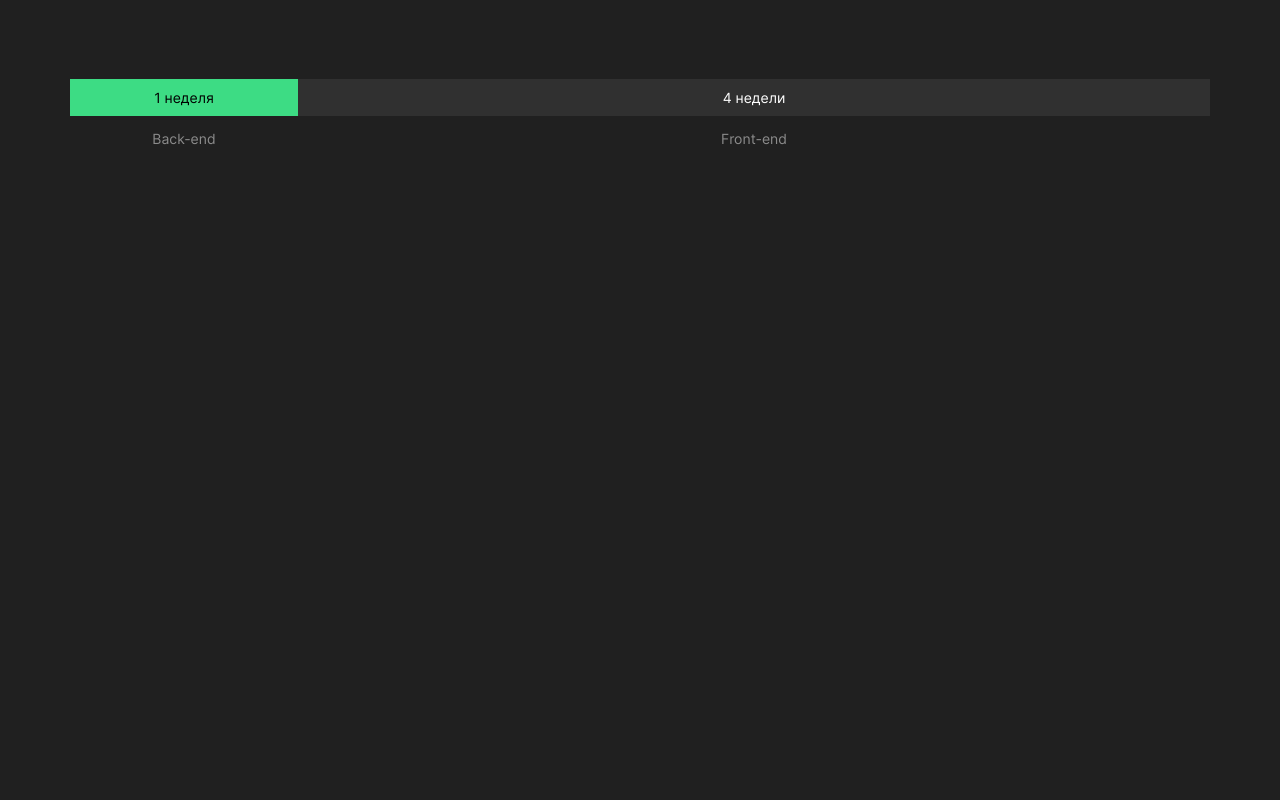
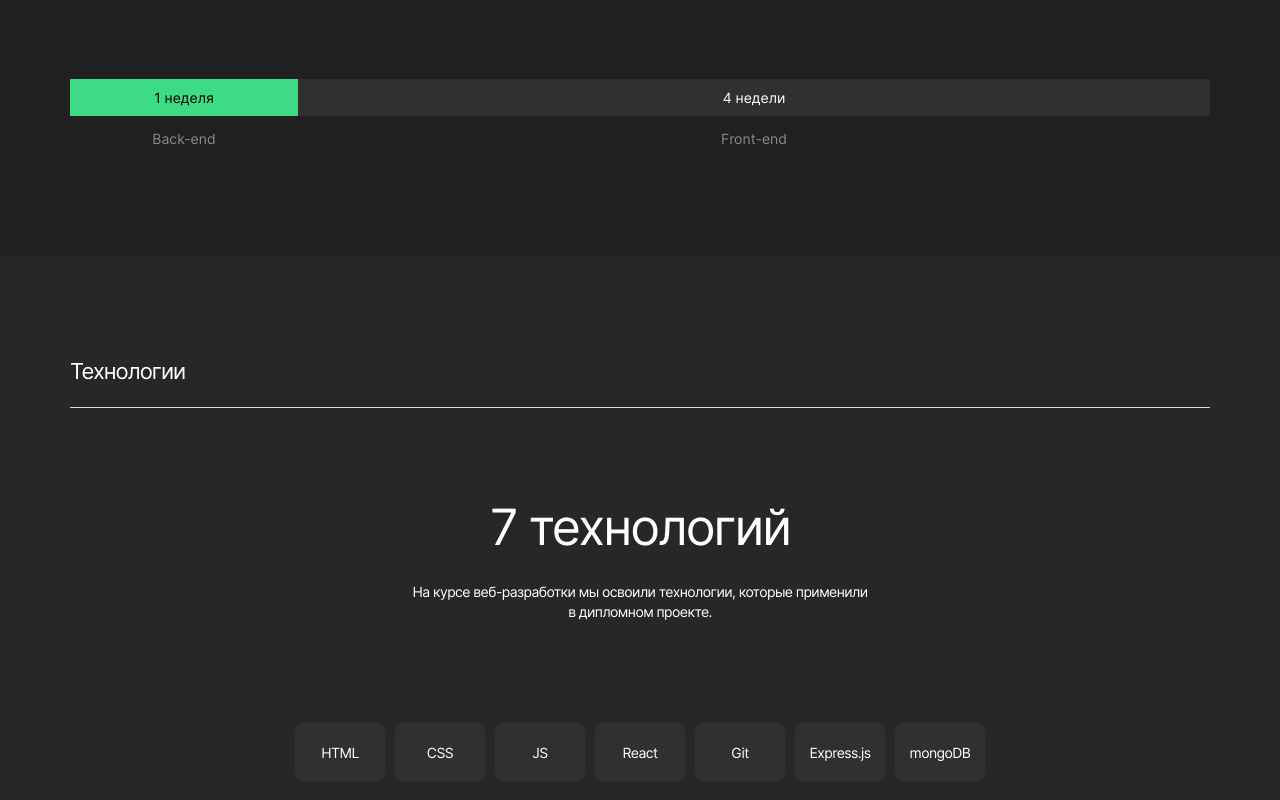
Before and after one commit to Tptechnician/movies-explorer-frontend, a React (Create React App) app: page / in a window 1280 px wide. Shown: the part 999-1799 px from the top of the page. Before the commit the page ends 1255 px from the top, so only its background shows below. Built offline with nearby package versions, Linux system fonts and the light colour scheme.

Commit message:
HTML-markup: Component/Techs

```diff
--- a/src/components/AboutProject/AboutProject.js
+++ b/src/components/AboutProject/AboutProject.js
@@ -1,10 +1,11 @@
 import React from 'react';
 import './AboutProject.css';
+import Title from '../Title/Title';
 
 function AboutProject() {
   return (
     <section id='about-project' className='about-project'>
-      <h2 className='about-project__title'>О проекте</h2>
+      <Title title={'О проекте'} />
       <ul className='about-project__info'>
         <li className='about-project__info__list'>
           <h3 className='about-project__info__list__title'>Дипломный проект включал 5 этапов</h3>
--- a/src/components/Main/Main.js
+++ b/src/components/Main/Main.js
@@ -2,12 +2,14 @@
 import './Main.css';
 import Promo from '../Promo/Promo';
 import AboutProject from '../AboutProject/AboutProject';
+import Techs from '../Techs/Techs';
 
 function Main() {
   return (
     <main className='content'>
       <Promo />
       <AboutProject />
+      <Techs />
     </main>
   );
 }
--- a/src/components/Techs/Techs.css
+++ b/src/components/Techs/Techs.css
@@ -0,0 +1,56 @@
+.techs {
+  margin: 0;
+  padding: 102px 70px 100px;
+  display: flex;
+  flex-direction: column;
+  background-color: #272727;
+}
+.techs__title {
+  margin: 90px 0 0 0;
+  padding: 0;
+  font-style: normal;
+  font-weight: 400;
+  font-size: 50px;
+  line-height: 58px;
+  text-align: center;
+  letter-spacing: -2px;
+  color: #ffffff;
+}
+.techs__subtitle {
+  margin: 26px auto 0;
+  padding: 0;
+  max-width: 460px;
+  font-style: normal;
+  font-weight: 400;
+  font-size: 14px;
+  line-height: 20px;
+  text-align: center;
+  letter-spacing: -0.04em;
+  color: #ffffff;
+}
+.techs__list {
+  margin: 100px 0 0 0;
+  padding: 0;
+  list-style: none;
+  display: grid;
+  grid-template-columns: repeat(7, 90px);
+  justify-content: center;
+  gap: 10px;
+}
+.techs__list__item {
+  display: flex;
+  justify-content: center;
+  align-items: center;
+  margin: 0;
+  padding: 0;
+  width: 90px;
+  height: 60px;
+  font-style: normal;
+  font-weight: 400;
+  font-size: 14px;
+  line-height: 17px;
+  letter-spacing: -0.04em;
+  color: #ffffff;
+  background-color: #303030;
+  border-radius: 10px;
+}
--- a/src/components/Techs/Techs.js
+++ b/src/components/Techs/Techs.js
@@ -1,8 +1,26 @@
 import React from 'react';
 import './Techs.css';
+import Title from '../Title/Title';
 
 function Techs() {
-  return <div>hello world</div>;
+  return (
+    <section className='techs'>
+      <Title title={'Технологии'} />
+      <h4 className='techs__title'>7 технологий</h4>
+      <p className='techs__subtitle'>
+        На курсе веб-разработки мы освоили технологии, которые применили в дипломном проекте.
+      </p>
+      <ul className='techs__list'>
+        <li className='techs__list__item'>HTML</li>
+        <li className='techs__list__item'>CSS</li>
+        <li className='techs__list__item'>JS</li>
+        <li className='techs__list__item'>React</li>
+        <li className='techs__list__item'>Git</li>
+        <li className='techs__list__item'>Express.js</li>
+        <li className='techs__list__item'>mongoDB</li>
+      </ul>
+    </section>
+  );
 }
 
 export default Techs;
--- /dev/null
+++ b/src/components/Title/Title.css
@@ -0,0 +1,20 @@
+.title {
+  margin: 0;
+  padding-bottom: 22px;
+  border-bottom: 1px solid #dadada;
+  font-style: normal;
+  font-weight: 400;
+  font-size: 22px;
+  line-height: 27px;
+  letter-spacing: -1px;
+  color: #ffffff;
+}
+
+@media (min-width: 320px) and (max-width: 425px) {
+  .title {
+    font-size: 18px;
+    line-height: 22px;
+    letter-spacing: -0.7px;
+    padding-bottom: 27px;
+  }
+}
--- /dev/null
+++ b/src/components/Title/Title.js
@@ -0,0 +1,8 @@
+import React from 'react';
+import './Title.css';
+
+function Title({ title }) {
+  return <h2 className='title'>{title}</h2>;
+}
+
+export default Title;
```
